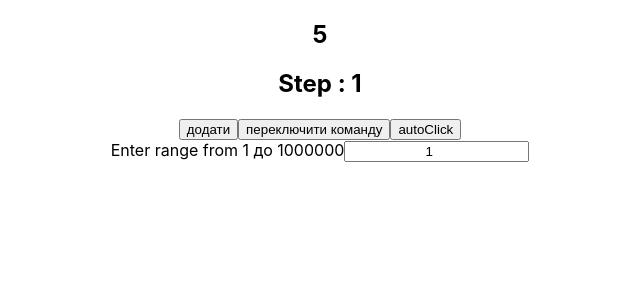
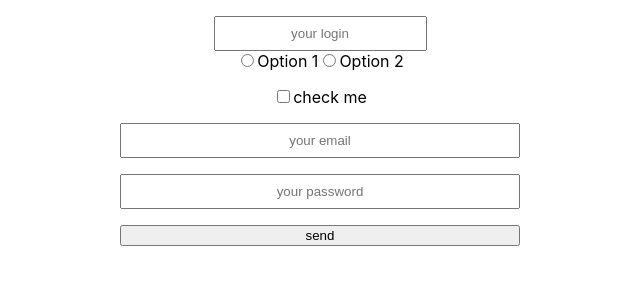
Before and after one commit to OksanaCoder/freshcode-react-start, a React (Create React App) app: page / in a window 1280 px wide. Shown: the top 300 px of the page, without its empty margins (320-960 px from the left). Built offline with nearby package versions, Linux system fonts and the light colour scheme.

Commit message:
add signup form updated

```diff
--- a/src/App.js
+++ b/src/App.js
@@ -75,8 +75,8 @@ class App extends Component {
         <CiaoList users={users} /> */}
         {/* <StopWatchTimeoutNew /> */}
         {/* <ClickCount /> */}
-        {/* <SignInForm /> */}
-        <BlockCounter />
+        <SignInForm />
+        {/* <BlockCounter /> */}
       </>
     );
   }
--- a/src/components/Counter/index.jsx
+++ b/src/components/Counter/index.jsx
@@ -38,7 +38,6 @@ class Counter extends Component {
       <div>
         <h2>{count}</h2>
         <h2>Step : {step}</h2>
-
         <button onClick={this.handleCount}>
           {isAdd ? "додати" : "відняти"}
         </button>
--- a/src/components/SignInForm/index.jsx
+++ b/src/components/SignInForm/index.jsx
@@ -73,7 +73,7 @@ class SignInForm extends Component {
               placeholder="your login"
             />
           </label>
-
+          <div>
             <label>
               <input
                 type="radio"
@@ -84,6 +84,17 @@ class SignInForm extends Component {
               />
               Option 1
             </label>
+            <label>
+              <input
+                type="radio"
+                name="radioGroup" // Group name for radio buttons
+                value="option2"
+                checked={selectedOption === "option2"} // Controlled by the component's state
+                onChange={this.handleOptionChange} // Handle radio option changes
+              />
+              Option 2
+            </label>
+          </div>
         </div>
         <label>
           <input
```
Lines whose indentation alone changed are shown as unchanged.
